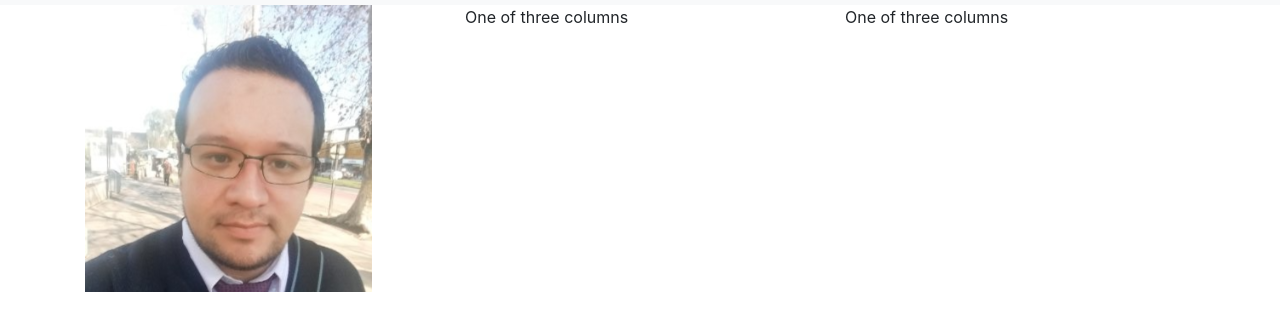
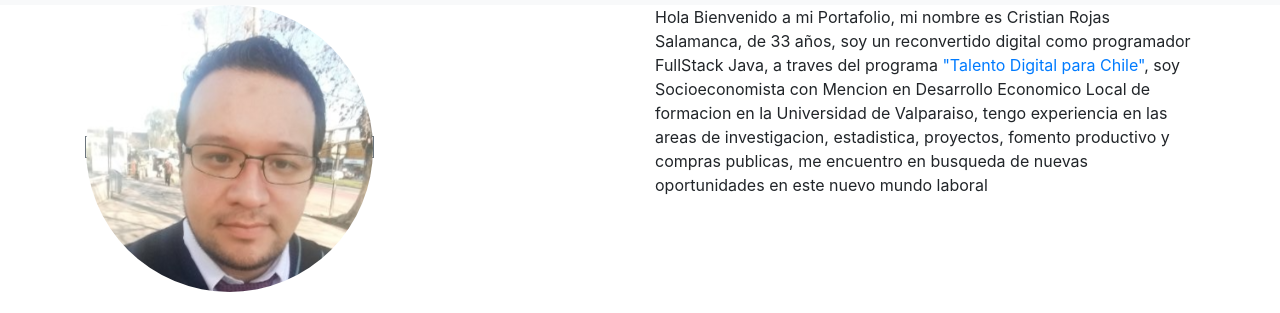
Before and after one commit to Cr-rojass/Portafolio, a plain HTML site: page index.html in a window 1280 px wide. Shown: the part 51-364 px from the top of the page. Drawn offline with nearby package versions, Linux system fonts and the light colour scheme.

Commit message:
Update index.html
About me

```diff
--- a/index.html
+++ b/index.html
@@ -44,16 +44,15 @@
 
   <div class="container" id="aboutme">
     <div class="row">
-      <div class="col-sm">
-        <img src="img/me.png" alt="me">
+      <div class="col-sm"><span class="border border-secondary">
+        <img src="img/me.png" alt="me" class="rounded-circle">
+      </span>
       </div>
       <div class="col-sm">
-        One of three columns
+        Hola Bienvenido a mi Portafolio, mi nombre es Cristian Rojas Salamanca, de 33 años, soy un reconvertido digital como programador FullStack Java, a traves del programa <a href="https://talentodigitalparachile.cl/">"Talento Digital para Chile"</a>,
+        soy Socioeconomista con Mencion en Desarrollo Economico Local de formacion en la Universidad de Valparaiso, tengo experiencia en las areas de investigacion, estadistica, proyectos, fomento productivo y compras publicas, me encuentro en busqueda de nuevas oportunidades en este nuevo mundo laboral
       </div>
-      <div class="col-sm">
-        One of three columns
       </div>
-    </div>
   </div>
 
 
```
